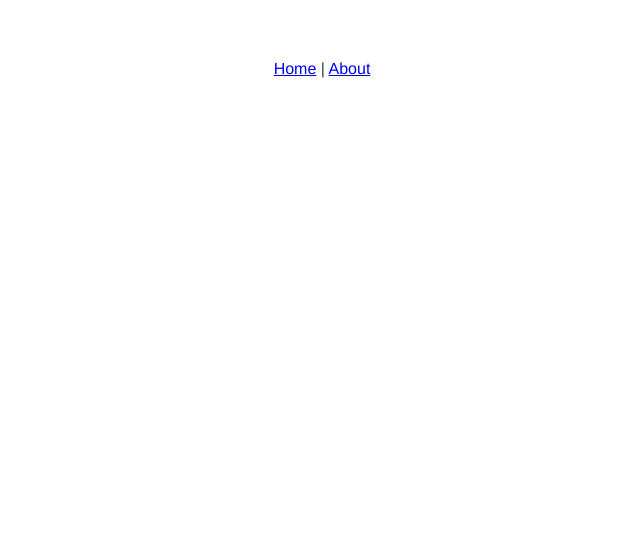
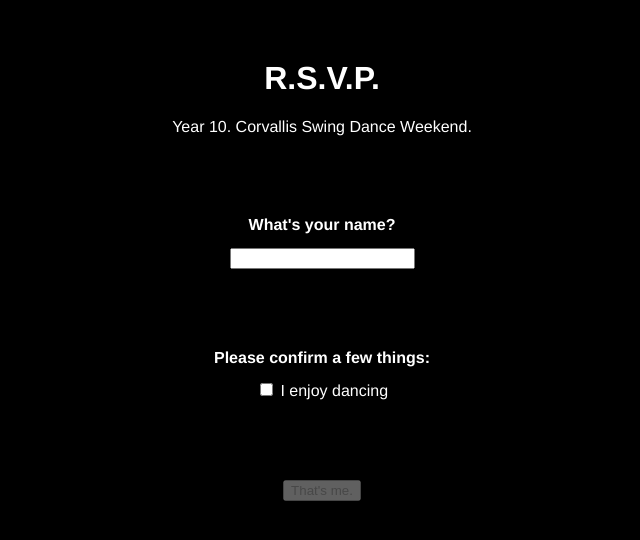
Before and after one commit to swingcoop/dance-weekend, a Vue app: page /rsvp in a window 1280 px wide. Shown: the top 540 px of the page, without its empty margins (318-958 px from the left). Built offline with nearby package versions, Linux system fonts and the light colour scheme.

Commit message:
Add basic home design / Page 1

```diff
--- a/src/App.vue
+++ b/src/App.vue
@@ -1,9 +1,5 @@
 <template>
   <div id="app">
-    <div id="nav">
-      <router-link to="/">Home</router-link> |
-      <router-link to="/about">About</router-link>
-    </div>
     <router-view/>
   </div>
 </template>
@@ -14,7 +10,14 @@
   -webkit-font-smoothing: antialiased;
   -moz-osx-font-smoothing: grayscale;
   text-align: center;
-  color: #2c3e50;
+  color: white;
   margin-top: 60px;
 }
+body {
+  background-color: black;
+}
+a,
+h1 {
+  color: white;
+}
 </style>
--- a/src/router.js
+++ b/src/router.js
@@ -1,6 +1,7 @@
 import Vue from 'vue'
 import Router from 'vue-router'
 import Home from './views/Home.vue'
+import Rsvp from './views/Rsvp.vue'
 
 Vue.use(Router)
 
@@ -14,6 +15,11 @@ export default new Router({
       component: Home
     },
     {
+      path: '/rsvp',
+      name: 'rsvp',
+      component: Rsvp
+    },
+    {
       path: '/about',
       name: 'about',
       // route level code-splitting
--- a/src/views/Home.vue
+++ b/src/views/Home.vue
@@ -1,18 +1,27 @@
 <template>
   <div class="home">
-    <img alt="Vue logo" src="../assets/logo.png">
-    <HelloWorld msg="Welcome to Your Vue.js App"/>
+    <img src="../assets/corvallis-swing.svg" width="33%"/>
+    <h1>Year 10. Let's go</h1>
+
+    <router-link to="/rsvp">R.S.V.P.</router-link>
   </div>
 </template>
 
 <script>
 // @ is an alias to /src
-import HelloWorld from '@/components/HelloWorld.vue'
+// import HelloWorld from '@/components/HelloWorld.vue'
 
 export default {
   name: 'home',
-  components: {
-    HelloWorld
-  }
+  components: {}
 }
 </script>
+
+<style scoped>
+  h1 {
+    color: white;
+  }
+  body {
+    color: white;
+  }
+</style>
--- /dev/null
+++ b/src/views/Rsvp.vue
@@ -0,0 +1,58 @@
+<template>
+<div>
+    <h1>R.S.V.P.</h1>
+    <p>Year 10. Corvallis Swing Dance Weekend.</p>
+
+    <h2>What's your name?</h2>
+    <input
+        type="text"
+        v-model="name"/>
+
+    <h2>Please confirm a few things:</h2>
+    <label>
+        <input type="checkbox" v-model="enjoysDancing"/>
+        I enjoy dancing
+    </label>
+
+    <div class="nav-panel">
+        <button
+            type="submit"
+            :disabled="!enjoysDancing"
+            @click="next"
+            >That's me.</button>
+    </div>
+</div>
+</template>
+
+<script>
+export default {
+    data() {
+        return {
+            name: '',
+            enjoysDancing: null
+        }
+    },
+    computed: {
+        legalName() {
+            if (!this.name)
+                return "";
+            return `, ${this.name},`;
+        }
+    },
+    methods: {
+        next() {
+
+        }
+    }
+}
+</script>
+
+<style scoped>
+h2 {
+    margin-top: 5em;
+    font-size: 1em;
+}
+.nav-panel {
+    margin-top: 5em;
+}
+</style>
```
Also changed, not shown: src/assets/corvallis-swing.svg (added).
